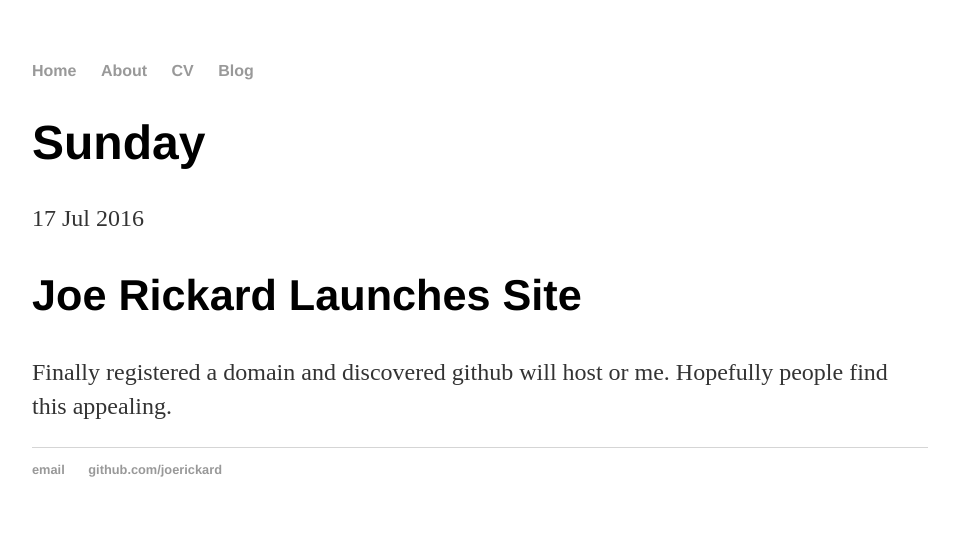
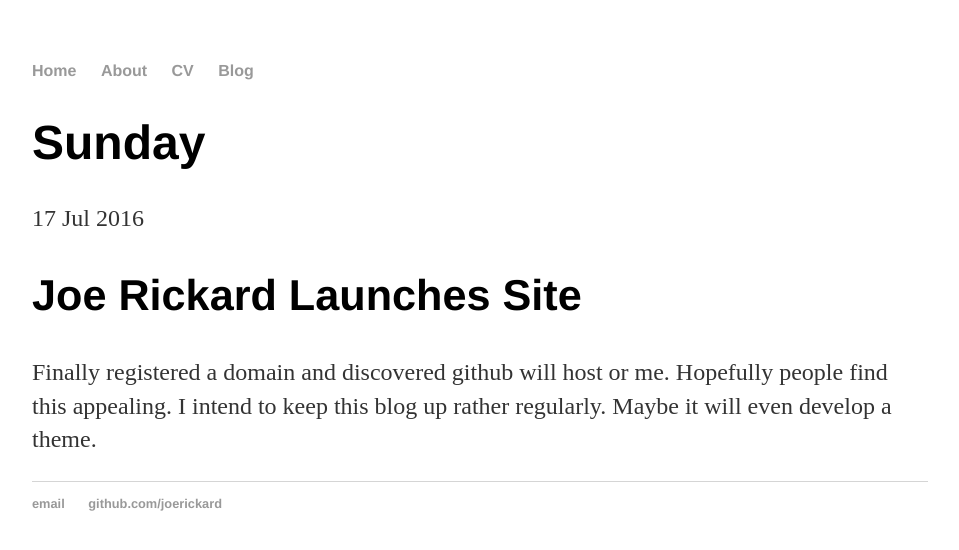
Before and after one commit to joerickard/personalWebsite, a Jekyll site: the page built from _posts/2016-07-17-Sunday.md, in a window 1280 px wide. Shown: the top 550 px of the page, without its empty margins (160-1119 px from the left). Built offline with Jekyll 4.4.1, drawn with Linux system fonts in a browser that asks for light colours.

Commit message:
Update 2016-07-17-Sunday.md

```diff
--- a/_posts/2016-07-17-Sunday.md
+++ b/_posts/2016-07-17-Sunday.md
@@ -5,4 +5,4 @@ date: 2016/07/17
 ---
 Joe Rickard Launches Site
 ---
-Finally registered a domain and discovered github will host or me. Hopefully people find this appealing.
+Finally registered a domain and discovered github will host or me. Hopefully people find this appealing. I intend to keep this blog up rather regularly. Maybe it will even develop a theme.
```
